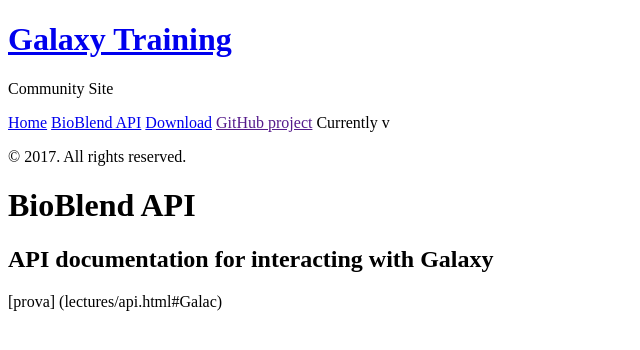
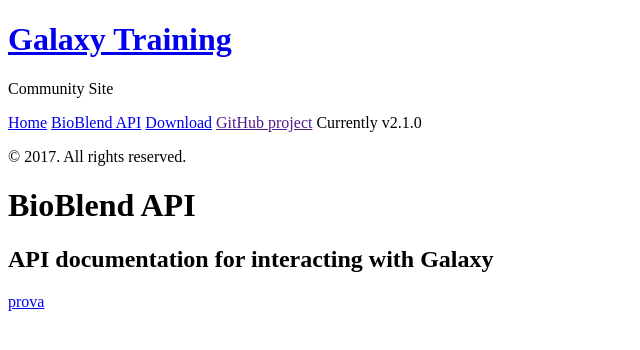
Before and after one commit to crs4/Galaxy4Developers, a Jekyll site: the page built from lectures/api.md, in a window 1280 px wide. Shown: the top 350 px of the page, without its empty margins (0-640 px from the left). Built offline with Jekyll 4.4.1, drawn with Linux system fonts in a browser that asks for light colours; Markdown is read by kramdown in place of the engine named in the settings.

```diff
--- a/_config.yml
+++ b/_config.yml
@@ -2,12 +2,23 @@
 title: Galaxy Training
 email:
 description: Community Site
-baseurl:
+baseurl: /
 url:
 twitter_username:
 github_username:  gmauro
 pages_url: https://gmauro.github.io/Galaxy4Developers
 github_url: https://github.com/gmauro/Galaxy4Developers
+paginate:         5
+# Custom vars
+version:          2.1.0
+# Build settings
 
-# Build settings
-markdown: kramdown
+markdown:         redcarpet
+highlighter:      pygments
+
+# Permalinks
+permalink:        pretty
+relative_permalinks: true
+
+
+paginate:         5
--- a/lectures/api.md
+++ b/lectures/api.md
@@ -6,4 +6,4 @@ title: BioBlend API
 
 ## API documentation for interacting with Galaxy
 
-[prova] (lectures/api.html#Galac)
+[prova](lectures/api.html#Galac)
```
